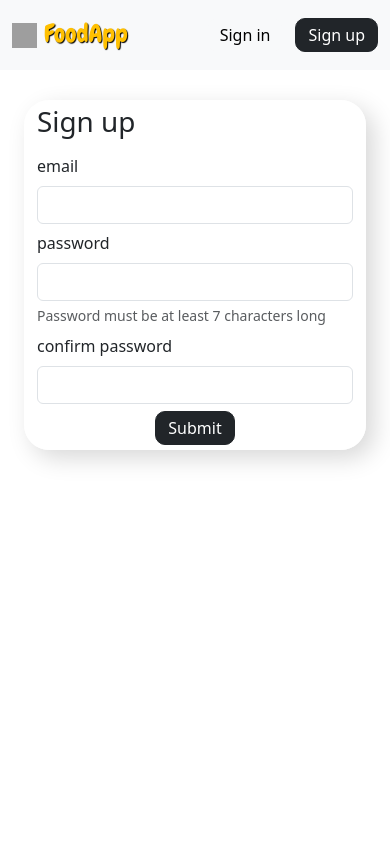
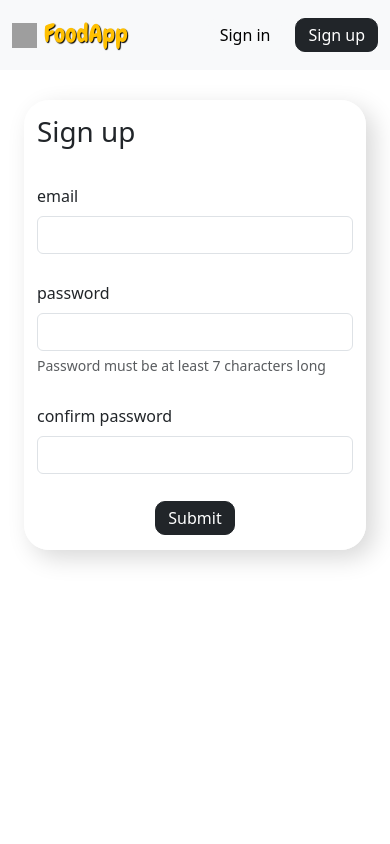
Before and after one commit to m29dev/FoodAppDeploy, an Angular app in the folder client/: page /signup in a window 390 px wide. Shown: the top 844 px of the page. Built offline with nearby package versions, Linux system fonts and the light colour scheme; grey boxes are pictures that could not be loaded.

Commit message:
auth forms update

```diff
--- a/client/src/app/components/authComponents/signin/signin.component.css
+++ b/client/src/app/components/authComponents/signin/signin.component.css
@@ -29,4 +29,9 @@
     flex-direction: column;
     justify-content: space-around;
   }
+
+  .auth-form {
+    border: 0px;
+    box-shadow: 0px;
+  }
 }
--- a/client/src/app/components/authComponents/signup/signup.component.css
+++ b/client/src/app/components/authComponents/signup/signup.component.css
@@ -23,7 +23,7 @@
   }
 
   .auth-form {
-    height: 350px;
+    height: 450px;
     width: auto;
     display: flex;
     flex-direction: column;
--- a/client/src/app/components/navbar/navbar.component.css
+++ b/client/src/app/components/navbar/navbar.component.css
@@ -23,11 +23,6 @@
   margin-right: 7px;
   width: 25px;
   height: 25px;
-}
-
-.btn {
-  /* width: 25px;
-  height: 25px; */
 }
 
 .container-fluid {
```
